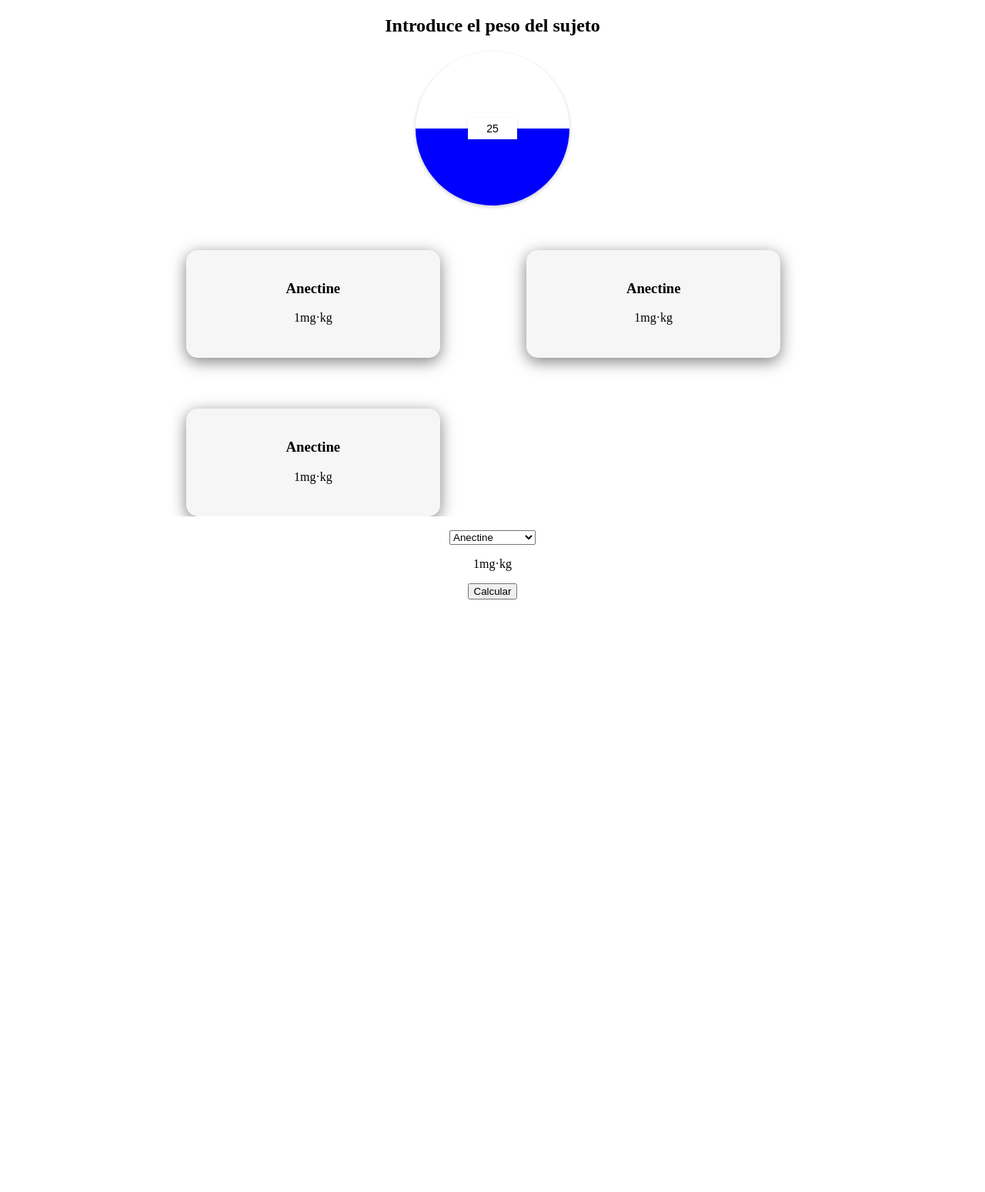
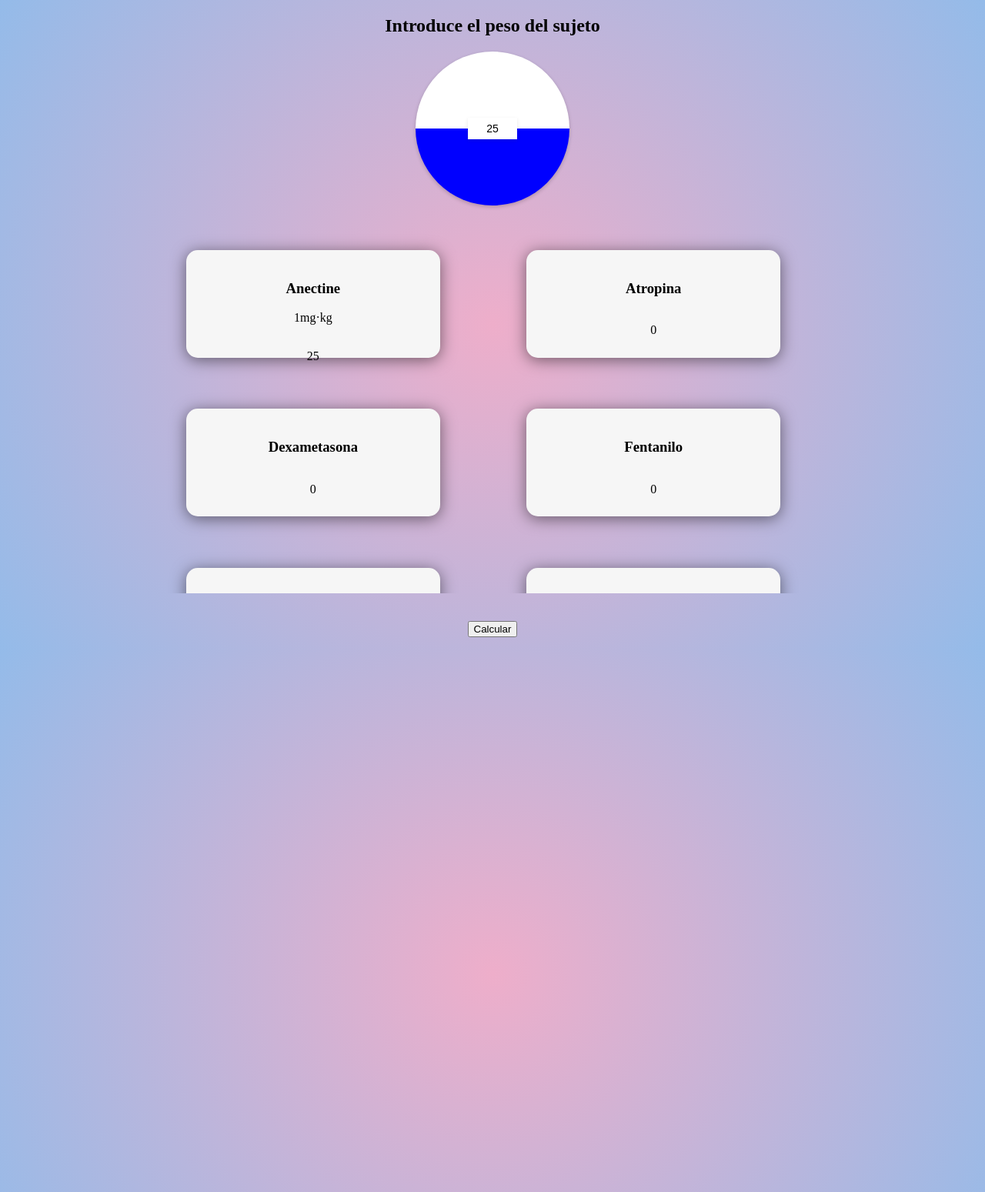
Before and after one commit to xCalonso/xCalonso.github.io, a PHP site: page / in a window 1280 px wide. Shown: the whole page at 77% size. Run offline with PHP 8.4, Linux system fonts and the light colour scheme.

Commit message:
scroll y complete

```diff
--- a/app.js
+++ b/app.js
@@ -1,38 +1,38 @@
 const value = document.querySelector("#value")
 const input = document.querySelector("#input")
 const circularInput = document.querySelector('.circular');
-const select = document.querySelector("#medicamentos")
-const formula = document.querySelector("#formula")
 const solucion = document.querySelector("#solucion")
+const scroll = document.querySelector("#scroll");
 
-const medicamentos = {anectine: "1mg·kg",
-                      atropina: "",
-                      dexametasona: "",
-                      fentanilo: "",
-                      lidocaina: "1mg·kg",
-                      ondansetron: "",
-                      propofol: "",
-                      rocuronio: "",
-                      ibuprofeno: "",
-                      enantyum: "",
-                      nolotil: "40mg·kg",
-                      paracetamol: ""
+const medicamentos = {Anectine: "1mg·kg",
+                      Atropina: "",
+                      Dexametasona: "",
+                      Fentanilo: "",
+                      Lidocaina: "1mg·kg",
+                      Ondansetron: "",
+                      Propofol: "",
+                      Rocuronio: "",
+                      Ibuprofeno: "",
+                      Enantyum: "",
+                      Nolotil: "40mg·kg",
+                      Paracetamol: ""
                     }
-const formulas = {anectine: 1,
-                  atropina: "",
-                  dexametasona: "",
-                  fentanilo: "",
-                  lidocaina: 1,
-                  ondansetron: "",
-                  propofol: "",
-                  rocuronio: "",
-                  ibuprofeno: "",
-                  enantyum: "",
-                  nolotil: 40,
-                  paracetamol: ""
+const formulas = {Anectine: 1,
+                  Atropina: "",
+                  Dexametasona: "",
+                  Fentanilo: "",
+                  Lidocaina: 1,
+                  Ondansetron: "",
+                  Propofol: "",
+                  Rocuronio: "",
+                  Ibuprofeno: "",
+                  Enantyum: "",
+                  Nolotil: 40,
+                  Paracetamol: ""
                 }
 
 value.value = input.value
+calcularMedicina()
 gradiente()
 input.addEventListener("input", (event) => {
   value.value = event.target.value
@@ -50,15 +50,21 @@ value.addEventListener("keyup", (event) => {
   }
 })
 
-formula.textContent = medicamentos[select.value]
-select.addEventListener("change", (event) => {
-  formula.textContent = medicamentos[event.target.value]
-  calcularMedicina()
-})
-
 function calcularMedicina(){
-  var aux = formulas[select.value] * value.value
-  solucion.textContent = aux
+  calculos = ""
+  for (let i in medicamentos){
+    sol = formulas[i] * value.value
+    calculos += `<div class="medicamento">
+                    <div class="formula">
+                      <h3>` + i + `</h3>
+                      <p>` + medicamentos[i] + `</p>
+                    </div>
+                    <div class="calculo">
+                      <p id="solucion">` + sol + `</p>
+                    </div>
+                  </div>`
+  }
+  scroll.innerHTML = calculos
 }
 
 function gradiente(){
--- a/index.html
+++ b/index.html
@@ -14,55 +14,20 @@
                 <input type="text" id="value" class="weight">
             </div>
 
-            <div class="scroll">
+            <div id="scroll">
                 <div class="medicamento">
-                    <div class="formula-anectine">
+                    <div class="formula">
                         <h3>Anectine</h3>
                         <p>1mg·kg</p>
                     </div>
                     <div class="calculo">
-                        <p id="solucion-anectine"></p>
-                    </div>
-                </div>
-                <div class="medicamento">
-                    <div class="formula-anectine">
-                        <h3>Anectine</h3>
-                        <p>1mg·kg</p>
-                    </div>
-                    <div class="calculo">
-                        <p id="solucion-anectine"></p>
-                    </div>
-                </div>
-                <div class="medicamento">
-                    <div class="formula-anectine">
-                        <h3>Anectine</h3>
-                        <p>1mg·kg</p>
-                    </div>
-                    <div class="calculo">
-                        <p id="solucion-anectine"></p>
+                        <p id="solucion"></p>
                     </div>
                 </div>
             </div>
 
             <br>
-            <select id="medicamentos">
-                <optgroup label="Anestesia"></optgroup>
-                    <option value="anectine">Anectine</option>
-                    <option value="atropina">Atropina</option>
-                    <option value="dexametasona">Dexametasona</option>
-                    <option value="fentanilo">Fentanilo</option>
-                    <option value="lidocaina">Lidocaina</option>
-                    <option value="ondansetron">Ondansetron</option>
-                    <option value="propofol">Propofol</option>
-                    <option value="rocuronio">Rocuronio</option>
-                <optgroup label="Analgesia"></optgroup>
-                    <option value="ibuprofeno">Ibuprofeno</option>
-                    <option value="enantyum">Enantyum</option>
-                    <option value="nolotil">Nolotil</option>
-                    <option value="paracetamol">Paracetamol</option>
-            </select>
             <br>
-            <p id="formula"></p>
 
             <button onclick="calcularMedicina()">Calcular</button>
 
--- a/style.css
+++ b/style.css
@@ -3,11 +3,16 @@
 
 }
 */
+html{
+    background: rgb(238,174,202);
+background: radial-gradient(circle, rgba(238,174,202,1) 0%, rgba(148,187,233,1) 100%);
+}
+
 main{
     text-align: center;
 }
 
-.scroll{
+#scroll{
     display: grid;
     grid-template-columns: repeat(auto-fit, minmax(300px, 1fr));
 
@@ -18,7 +23,7 @@ main{
     overflow-x: hidden;
 
     width: 70%;
-    height: 400px;
+    height: 500px;
 }
 
 .medicamento{
@@ -26,13 +31,13 @@ main{
     border-radius: 15px;
     flex-direction: column;
     transition: 0.3s ease-in-out;
-    box-shadow: 0 5px 20px rgba(0,0,0,0.5);
+    box-shadow: 0 3px 20px rgba(0,0,0,0.5);
 
     top: 10px;
     height: 100px;
     max-width: 300px;
     padding: 20px 15px;
-    margin: 10% 5% 5% 10%;
+    margin: 10% 10% 5% 10%;
     position: relative;
     background-color: #f6f6f6;
 }
```
